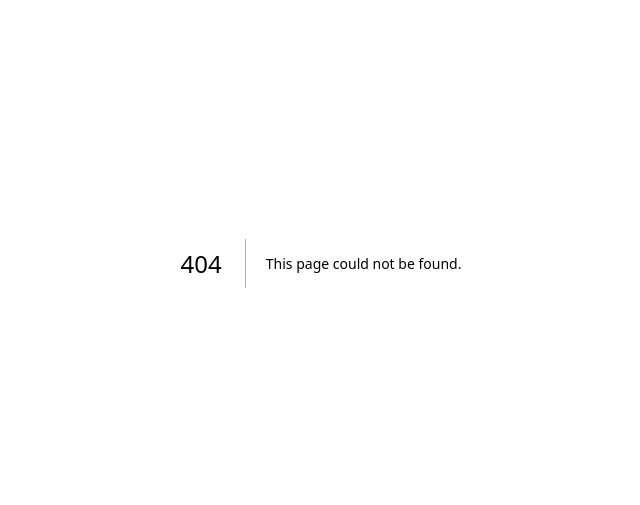
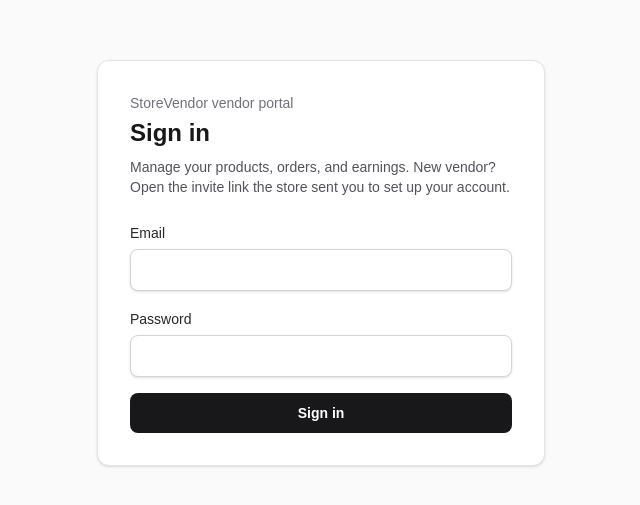
Before and after one commit to RasedulRasel21/vendor, a Next.js app: page /login in a window 1280 px wide. Before the commit this address had no page. Shown: the part 137-642 px from the top of the page, without its empty margins (319-959 px from the left). Built offline with nearby package versions, Linux system fonts and the light colour scheme; no server answers.

Commit message:
setup start

```diff
--- a/app/dashboard/actions.ts
+++ b/app/dashboard/actions.ts
@@ -5,5 +5,5 @@ import { endSession } from "@/lib/session";
 
 export async function signOut() {
   await endSession();
-  redirect("/");
+  redirect("/login");
 }
--- a/app/dashboard/page.tsx
+++ b/app/dashboard/page.tsx
@@ -9,7 +9,7 @@ export const metadata: Metadata = {
 
 export default async function DashboardPage() {
   const user = await getCurrentVendorUser();
-  if (!user) redirect("/");
+  if (!user) redirect("/login");
 
   return (
     <main className="flex flex-1 flex-col bg-zinc-50">
--- a/app/invite/[token]/page.tsx
+++ b/app/invite/[token]/page.tsx
@@ -1,4 +1,5 @@
 import type { Metadata } from "next";
+import Link from "next/link";
 import { findInvite } from "@/lib/invite";
 import { AcceptInviteForm } from "./accept-form";
 
@@ -51,6 +52,12 @@ export default async function InvitePage({ params }: PageProps<"/invite/[token]"
               {PROBLEMS[invite.status].heading}
             </h1>
             <p className="mt-2 text-sm text-zinc-600">{PROBLEMS[invite.status].body}</p>
+            <p className="mt-6 text-sm text-zinc-600">
+              Already set up your account?{" "}
+              <Link href="/login" className="font-medium text-zinc-900 underline">
+                Sign in
+              </Link>
+            </p>
           </>
         )}
       </div>
--- /dev/null
+++ b/app/login/actions.ts
@@ -0,0 +1,31 @@
+"use server";
+
+import { redirect } from "next/navigation";
+import { verifyCredentials } from "@/lib/auth";
+import { startSession } from "@/lib/session";
+
+export type SignInState = {
+  error?: string;
+  email?: string;
+};
+
+const ERRORS = {
+  invalid: "Email or password is incorrect.",
+  locked: "Too many failed attempts. Try again in 15 minutes.",
+  inactive: "Your vendor account isn't active. Contact the store owner.",
+};
+
+export async function signIn(_previousState: SignInState, formData: FormData): Promise<SignInState> {
+  const email = String(formData.get("email") ?? "");
+  const password = String(formData.get("password") ?? "");
+
+  if (!email.trim() || !password) {
+    return { error: "Enter your email and password.", email };
+  }
+
+  const result = await verifyCredentials(email, password);
+  if (!result.ok) return { error: ERRORS[result.reason], email };
+
+  await startSession(result.userId);
+  redirect("/dashboard");
+}
--- /dev/null
+++ b/app/login/login-form.tsx
@@ -0,0 +1,60 @@
+"use client";
+
+import { useActionState } from "react";
+import { signIn, type SignInState } from "./actions";
+
+const initialState: SignInState = {};
+
+const inputClass =
+  "mt-1 block w-full rounded-lg border border-zinc-300 bg-white px-3 py-2 text-zinc-900 shadow-sm outline-none focus:border-zinc-900 focus:ring-2 focus:ring-zinc-900/10";
+
+export function LoginForm() {
+  const [state, formAction, pending] = useActionState(signIn, initialState);
+
+  return (
+    <form action={formAction} className="mt-6 space-y-4">
+      {state.error && (
+        <p role="alert" className="rounded-lg bg-red-50 px-3 py-2 text-sm text-red-800">
+          {state.error}
+        </p>
+      )}
+
+      <div>
+        <label htmlFor="email" className="text-sm font-medium text-zinc-800">
+          Email
+        </label>
+        <input
+          id="email"
+          name="email"
+          type="email"
+          defaultValue={state.email}
+          autoComplete="username"
+          required
+          className={inputClass}
+        />
+      </div>
+
+      <div>
+        <label htmlFor="password" className="text-sm font-medium text-zinc-800">
+          Password
+        </label>
+        <input
+          id="password"
+          name="password"
+          type="password"
+          autoComplete="current-password"
+          required
+          className={inputClass}
+        />
+      </div>
+
+      <button
+        type="submit"
+        disabled={pending}
+        className="w-full rounded-lg bg-zinc-900 px-4 py-2.5 text-sm font-semibold text-white hover:bg-zinc-700 disabled:opacity-60"
+      >
+        {pending ? "Signing in…" : "Sign in"}
+      </button>
+    </form>
+  );
+}
--- /dev/null
+++ b/app/login/page.tsx
@@ -0,0 +1,26 @@
+import type { Metadata } from "next";
+import { redirect } from "next/navigation";
+import { getCurrentVendorUser } from "@/lib/session";
+import { LoginForm } from "./login-form";
+
+export const metadata: Metadata = {
+  title: "Sign in · StoreVendor",
+};
+
+export default async function LoginPage() {
+  if (await getCurrentVendorUser()) redirect("/dashboard");
+
+  return (
+    <main className="flex flex-1 items-center justify-center bg-zinc-50 px-4 py-16">
+      <div className="w-full max-w-md rounded-xl border border-zinc-200 bg-white p-8 shadow-sm">
+        <p className="text-sm text-zinc-500">StoreVendor vendor portal</p>
+        <h1 className="mt-1 text-2xl font-semibold text-zinc-900">Sign in</h1>
+        <p className="mt-2 text-sm text-zinc-600">
+          Manage your products, orders, and earnings. New vendor? Open the invite link the
+          store sent you to set up your account.
+        </p>
+        <LoginForm />
+      </div>
+    </main>
+  );
+}
--- a/app/page.tsx
+++ b/app/page.tsx
@@ -2,18 +2,5 @@ import { redirect } from "next/navigation";
 import { getCurrentVendorUser } from "@/lib/session";
 
 export default async function Home() {
-  if (await getCurrentVendorUser()) redirect("/dashboard");
-
-  return (
-    <main className="flex flex-1 items-center justify-center bg-zinc-50 px-4 py-16">
-      <div className="w-full max-w-md rounded-xl border border-zinc-200 bg-white p-8 shadow-sm">
-        <p className="text-sm text-zinc-500">StoreVendor</p>
-        <h1 className="mt-1 text-2xl font-semibold text-zinc-900">Vendor portal</h1>
-        <p className="mt-2 text-sm text-zinc-600">
-          Manage your products, orders, and earnings for the stores you sell with. To get
-          started, open the invite link the store sent you.
-        </p>
-      </div>
-    </main>
-  );
+  redirect((await getCurrentVendorUser()) ? "/dashboard" : "/login");
 }
--- /dev/null
+++ b/lib/auth.ts
@@ -0,0 +1,66 @@
+import bcrypt from "bcryptjs";
+import { db } from "@/lib/db";
+
+const MAX_FAILED_ATTEMPTS = 5;
+const LOCK_MINUTES = 15;
+
+export type CredentialCheck =
+  | { ok: true; userId: string }
+  | { ok: false; reason: "invalid" | "locked" | "inactive" };
+
+// Compared when no account matches, so response time doesn't reveal whether an email exists.
+let dummyHash: Promise<string> | undefined;
+function getDummyHash() {
+  dummyHash ??= bcrypt.hash("storevendor-no-account", 12);
+  return dummyHash;
+}
+
+// One email can belong to vendor accounts at more than one store; the most recently used wins.
+export async function verifyCredentials(emailInput: string, password: string): Promise<CredentialCheck> {
+  const email = emailInput.trim().toLowerCase();
+  const now = new Date();
+
+  const users = await db.vendorUser.findMany({
+    where: { email, passwordHash: { not: null } },
+    include: { Vendor: true },
+    orderBy: { lastLoginAt: { sort: "desc", nulls: "last" } },
+  });
+
+  const unlocked = users.filter((user) => !user.lockedUntil || user.lockedUntil <= now);
+
+  if (!unlocked.length) {
+    await bcrypt.compare(password, await getDummyHash());
+    return { ok: false, reason: users.length ? "locked" : "invalid" };
+  }
+
+  for (const user of unlocked) {
+    if (!(await bcrypt.compare(password, user.passwordHash!))) continue;
+
+    if (user.status !== "ACTIVE" || user.Vendor.status !== "ACTIVE") {
+      return { ok: false, reason: "inactive" };
+    }
+
+    await db.vendorUser.update({
+      where: { id: user.id },
+      data: { failedLoginAttempts: 0, lockedUntil: null, lastLoginAt: now, updatedAt: now },
+    });
+    return { ok: true, userId: user.id };
+  }
+
+  await Promise.all(
+    unlocked.map((user) => {
+      const attempts = user.failedLoginAttempts + 1;
+      const locked = attempts >= MAX_FAILED_ATTEMPTS;
+      return db.vendorUser.update({
+        where: { id: user.id },
+        data: {
+          failedLoginAttempts: locked ? 0 : attempts,
+          lockedUntil: locked ? new Date(now.getTime() + LOCK_MINUTES * 60 * 1000) : user.lockedUntil,
+          updatedAt: now,
+        },
+      });
+    }),
+  );
+
+  return { ok: false, reason: "invalid" };
+}
```
Also changed, not shown: 1 other file (tests, documents, lock files or other folders).
